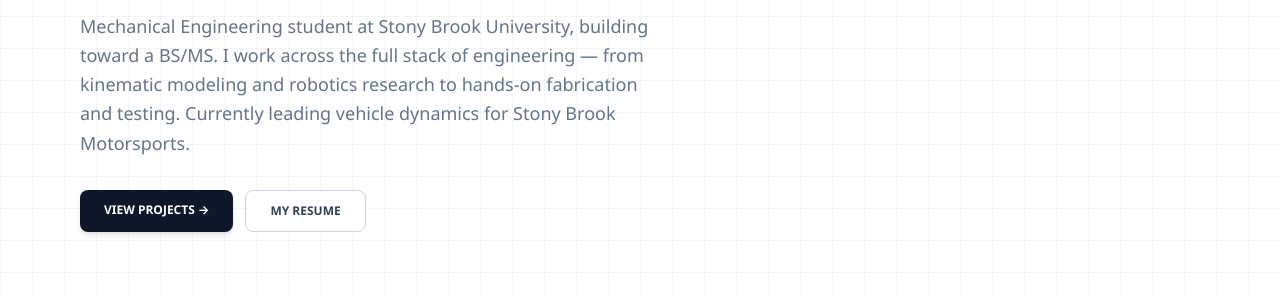
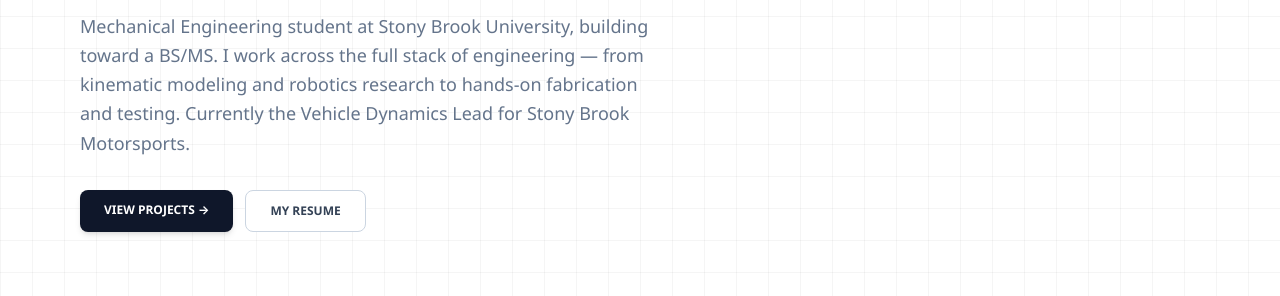
Before and after one commit to ashton-gomes/ashton-gomes.github.io, a Jekyll site: the page built from index.md, in a window 1280 px wide and 900 px high. Shown: the part 368-664 px from the top of the window. Built offline with Jekyll 4.4.1, drawn with Linux system fonts in a browser that asks for light colours; nearby versions of some CDN libraries.

Commit message:
summary update

```diff
--- a/_config.yml
+++ b/_config.yml
@@ -1,7 +1,7 @@
 title: Ashton Gomes
 email: ashton.gomes@outlook.com
 description: Mechanical Engineering Senior
-tagline: "Mechanical Engineering student at Stony Brook University, building toward a BS/MS. I work across the full stack of engineering — from kinematic modeling and robotics research to hands-on fabrication and testing. Currently leading vehicle dynamics for Stony Brook Motorsports."
+tagline: "Mechanical Engineering student at Stony Brook University, building toward a BS/MS. I work across the full stack of engineering — from kinematic modeling and robotics research to hands-on fabrication and testing. Currently the Vehicle Dynamics Lead for Stony Brook Motorsports."
 resume_url: "/assets/Ashton_Gomes_Resume.pdf" # PDF in 'assets' folder
 baseurl: ""
 url: ""
```
